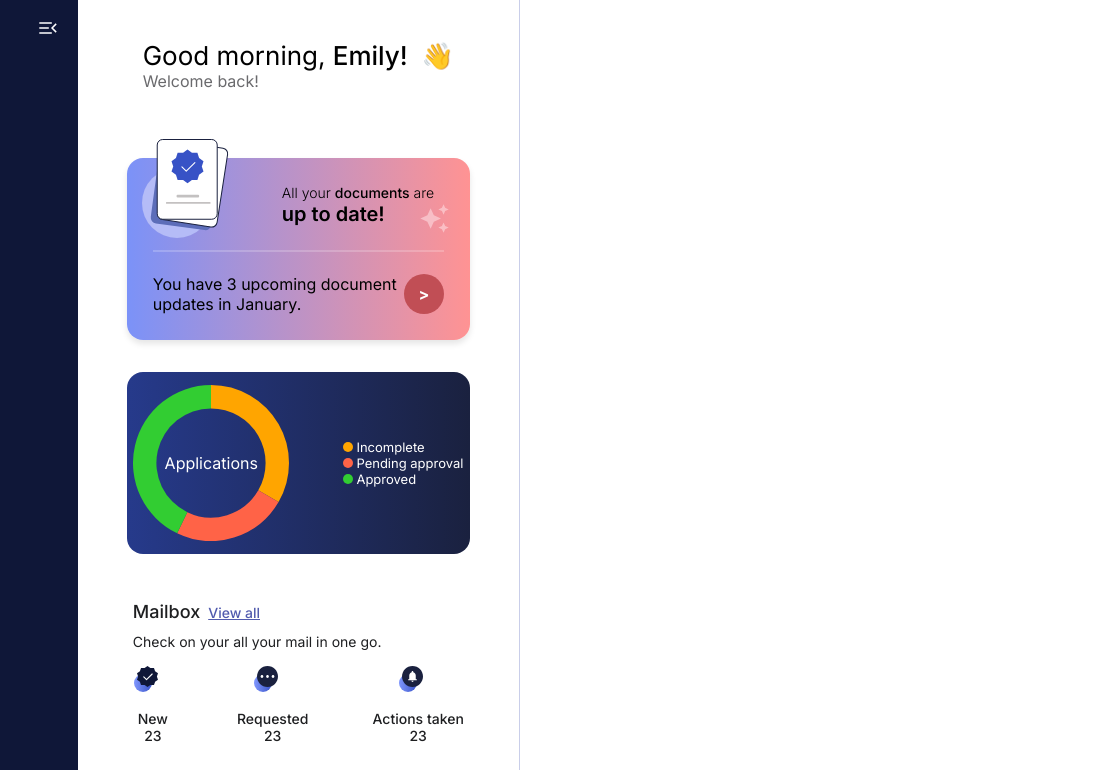
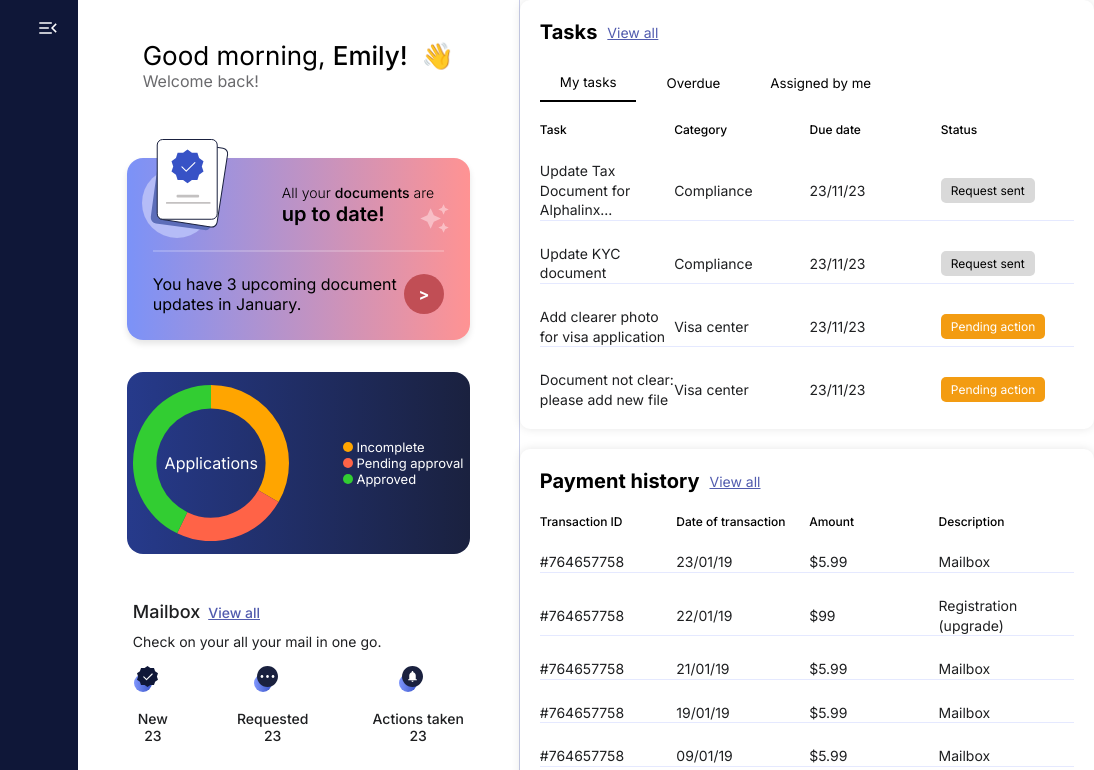
Before and after one commit to sreyas-sc/e-dashboard, a plain HTML site: page index.html in a window 1280 px wide. Shown: the top 770 px of the page, 186-1280 px from the left. Drawn offline with nearby package versions, Linux system fonts and the light colour scheme.

Commit message:
table secction added

```diff
--- a/index.html
+++ b/index.html
@@ -197,10 +197,116 @@
         </div>
 
 
+        <!-- The second section of the page with tasks and payment history tables starts here-->
+        <div class="task-container">
 
-        <div class="task-container">
-            <!-- Additional content goes here -->
+            <!-- Tasks Section -->
+    <div class="tasks-section">
+        <div class="tasks-header">
+            <h2>Tasks</h2>
+            <a href="#">View all</a>
         </div>
+        <div class="tasks-tabs">
+            <button class="active-tab">My tasks</button>
+            <button>Overdue</button>
+            <button>Assigned by me</button>
+        </div>
+        <table class="tasks-table">
+            <thead>
+                <tr>
+                    <th>Task</th>
+                    <th>Category</th>
+                    <th>Due date</th>
+                    <th>Status</th>
+                </tr>
+            </thead>
+            <tbody>
+                <tr>
+                    <td>Update Tax Document for Alphalinx...</td>
+                    <td>Compliance</td>
+                    <td>23/11/23</td>
+                    <td><button class="status-button">Request sent</button></td>
+                </tr>
+                <tr>
+                    <td>Update KYC document</td>
+                    <td>Compliance</td>
+                    <td>23/11/23</td>
+                    <td><button class="status-button">Request sent</button></td>
+                </tr>
+                <tr>
+                    <td>Add clearer photo for visa application</td>
+                    <td>Visa center</td>
+                    <td>23/11/23</td>
+                    <td><button class="status-button pending">Pending action</button></td>
+                </tr>
+                <tr>
+                    <td>Document not clear: please add new file</td>
+                    <td>Visa center</td>
+                    <td>23/11/23</td>
+                    <td><button class="status-button pending">Pending action</button></td>
+                </tr>
+            </tbody>
+        </table>
+    </div>
+
+    <!-- Payment History Section -->
+    <div class="payment-history-section">
+        <div class="payment-history-header">
+            <h2>Payment history</h2>
+            <a href="#">View all</a>
+        </div>
+        <table class="payment-history-table">
+            <thead>
+                <tr>
+                    <th>Transaction ID</th>
+                    <th>Date of transaction</th>
+                    <th>Amount</th>
+                    <th>Description</th>
+                </tr>
+            </thead>
+            <tbody>
+                <tr>
+                    <td>#764657758</td>
+                    <td>23/01/19</td>
+                    <td>$5.99</td>
+                    <td>Mailbox</td>
+                </tr>
+                <tr>
+                    <td>#764657758</td>
+                    <td>22/01/19</td>
+                    <td>$99</td>
+                    <td>Registration (upgrade)</td>
+                </tr>
+                <tr>
+                    <td>#764657758</td>
+                    <td>21/01/19</td>
+                    <td>$5.99</td>
+                    <td>Mailbox</td>
+                </tr>
+                <tr>
+                    <td>#764657758</td>
+                    <td>19/01/19</td>
+                    <td>$5.99</td>
+                    <td>Mailbox</td>
+                </tr>
+                <tr>
+                    <td>#764657758</td>
+                    <td>09/01/19</td>
+                    <td>$5.99</td>
+                    <td>Mailbox</td>
+                </tr>
+                <tr>
+                    <td>#764657758</td>
+                    <td>23/12/18</td>
+                    <td>$5.99</td>
+                    <td>Mailbox</td>
+                </tr>
+            </tbody>
+        </table>
+    </div>
+
+        </div>
+        <!-- The second section of the page with tasks and payment history tables ends here-->
     </div>
 
     <!-- External Scripts -->
--- a/style.css
+++ b/style.css
@@ -566,10 +566,118 @@
 
 } */
 
-
+/* The 2nd side of the screen with 2 tables starts here */
 .task-container{
     width: 100%;
 }
+
+h2 {
+    margin: 0;
+    font-size: 20px;
+}
+
+.tasks-header, .payment-history-header {
+    display: flex;
+    gap:10px;
+    align-items: center;
+    margin-bottom: 20px;
+}
+
+.tasks-section, .payment-history-section {
+    background-color: white;
+    padding: 20px;
+    border-radius: 10px;
+    box-shadow: 0 0 10px rgba(0, 0, 0, 0.1);
+    margin-bottom: 20px;
+}
+
+
+
+.tasks-header a, .payment-history-header a {
+    color: #515BAE;
+    font-size: 14px;
+}
+
+.tasks-tabs {
+    display: flex;
+    gap: 10px;
+    margin-bottom: 20px;
+}
+
+.tasks-tabs button {
+    padding: 10px 20px;
+    border: none;
+    /* border-radius: 5px; */
+    background-color: #e7e7e700;
+    cursor: pointer;
+}
+
+.tasks-tabs .active-tab {
+    /* background-color: #515BAE; */
+    border-bottom: solid 2px rgb(0, 0, 0);
+}
+
+
+
+.tasks-table, .payment-history-table {
+    width: 100%;
+    border-collapse: collapse;
+}
+
+.tasks-table td, .payment-history-table td{
+    color: #1E1F21;
+    font-family: Inter;
+    font-size: 14px;
+    font-weight: 400;
+    line-height: 19.6px;
+    text-align: left;
+    width: 148px;
+    height: 40px;
+    padding-top: 23px;
+    /* left: 776px; */
+    gap: 0px;
+    opacity: 0px;
+
+}
+
+.tasks-table th, .payment-history-table th{
+    font-family: Inter;
+    font-size: 12px;
+    font-weight: 500;
+    line-height: 15.6px;
+    text-align: left;
+    width: 27px;
+    height: 16px;
+    top: 145px;
+    left: 776px;
+    gap: 0px;
+    opacity: 0px;
+}
+
+/* Add line after each row except the last one */
+.tasks-table tbody tr:not(:last-child),
+.payment-history-table tbody tr:not(:last-child) {
+    border-bottom: 1px solid #E5E9FF;
+}
+
+.status-button {
+    padding: 5px 10px;
+    border: none;
+    border-radius: 5px;
+    background-color: #d9d9d9;
+    cursor: pointer;
+    font-size: 12px;
+}
+
+.status-button.pending {
+    background-color: #f39c12;
+    color: white;
+}
+
+.status-button:hover {
+    opacity: 0.8;
+}
+
 
 @media(max-width:750px){
     #layout{
```
